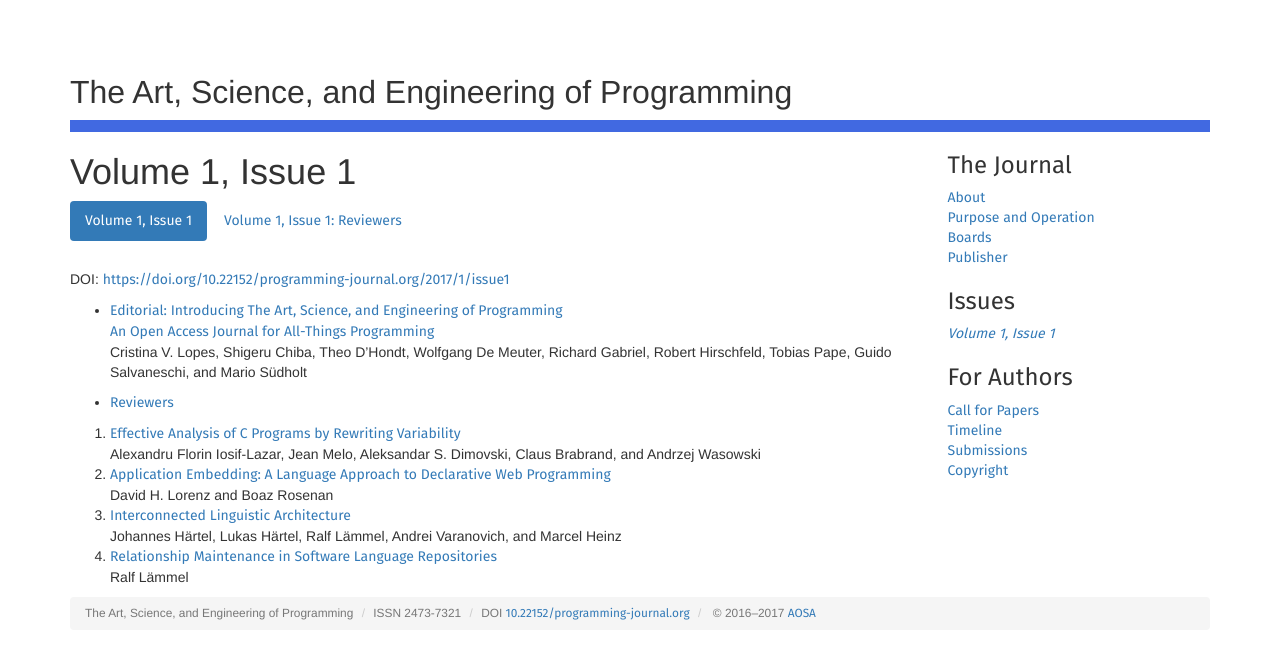
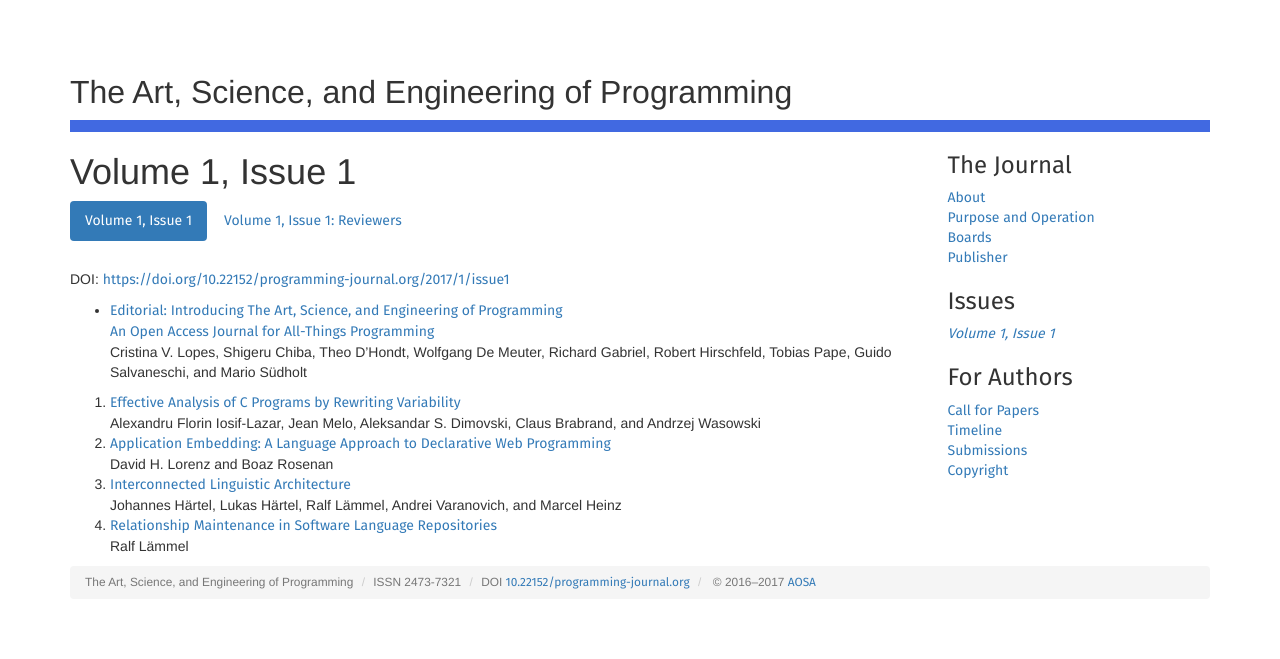
Before and after one commit to programming-journal/programming-journal.github.io, a Jekyll site: the page built from 2017/1/issue1/index.markdown, in a window 1280 px wide. Shown: the top 659 px of the page. Built offline with Jekyll 4.4.1, drawn with Linux system fonts in a browser that asks for light colours; nearby versions of some CDN libraries; library files that are not in the unit come from our copies.

Commit message:
Deleted reviewers from the index.markdown because it already shows up on top

```diff
--- a/2017/1/issue1/index.markdown
+++ b/2017/1/issue1/index.markdown
@@ -10,8 +10,6 @@ DOI: <https://doi.org/10.22152/programming-journal.org/2017/1/issue1>
 An Open Access Journal for All-Things Programming](../editorial)
 Cristina V. Lopes, Shigeru Chiba, Theo D’Hondt, Wolfgang De Meuter, Richard Gabriel, Robert Hirschfeld, Tobias Pape, Guido Salvaneschi, and Mario Südholt
 
-  * [Reviewers](reviewers)
-
 {: start="1"}
   1. [Effective Analysis of C Programs by Rewriting Variability](../1)
 Alexandru Florin Iosif-Lazar, Jean Melo, Aleksandar S. Dimovski, Claus Brabrand, and Andrzej Wasowski
```
